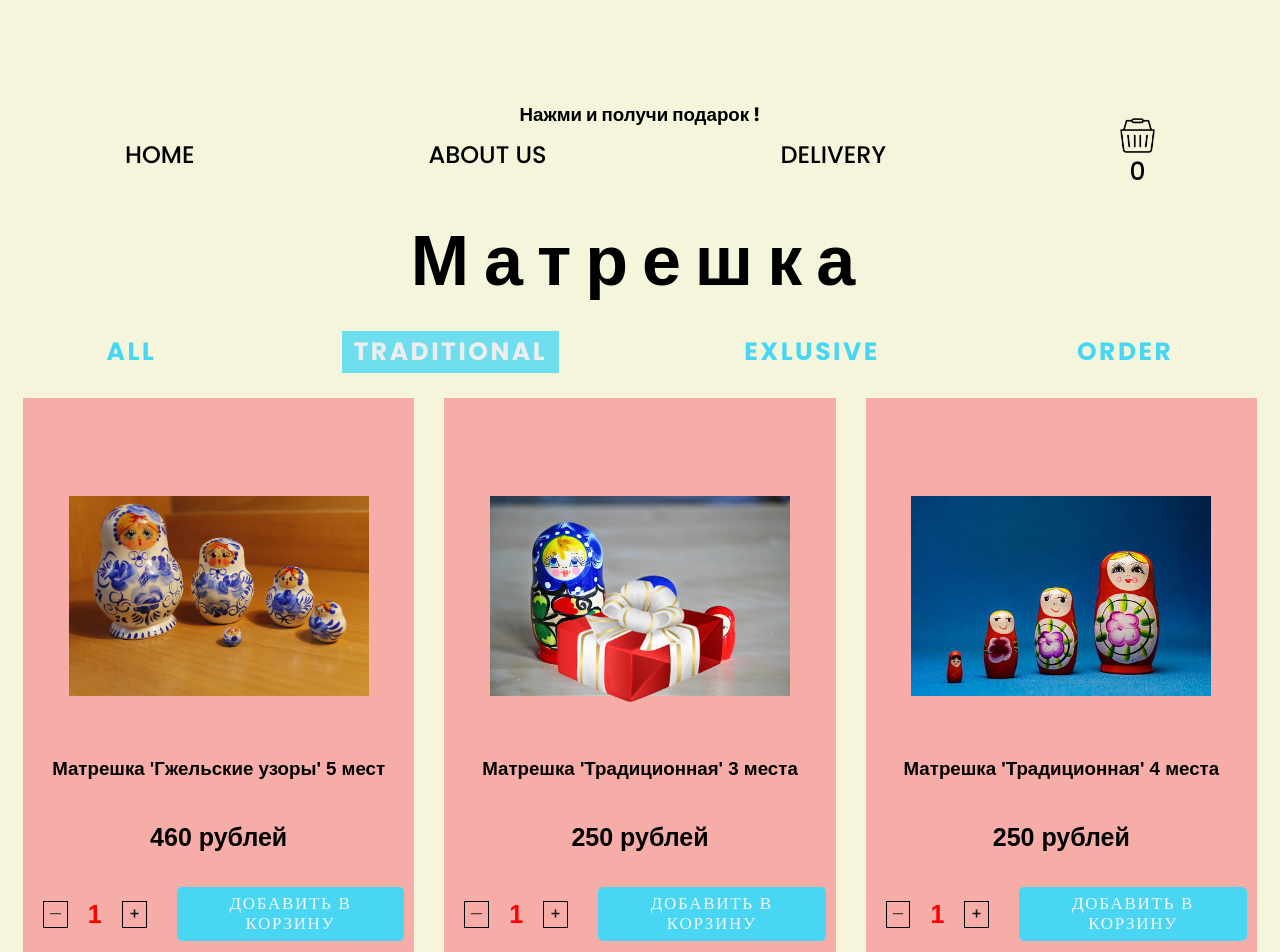
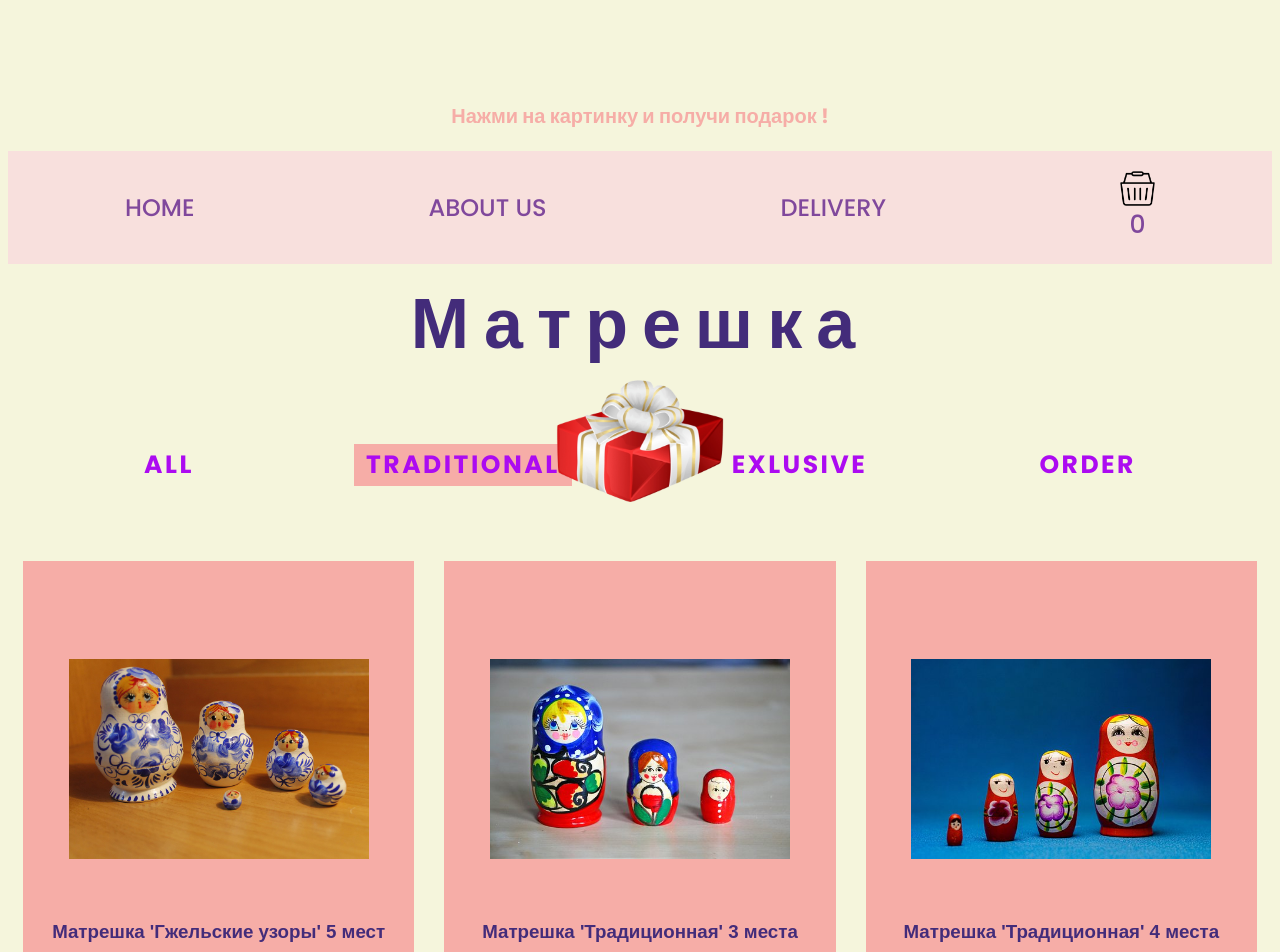
Before and after one commit to EndohAn/Online-shop, a React (Create React App) app: page / in a window 1280 px wide. Shown: the top 952 px of the page. Built offline with nearby package versions, Linux system fonts and the light colour scheme.

Commit message:
update css

```diff
--- a/src/App.css
+++ b/src/App.css
@@ -1,25 +1,30 @@
  .App {
   text-align: center;
 }
-
- /* nav{
-  background-color: aquamarine;
+body{
+  font-family: 'Poppins', sans-serif;
+  background-color: beige;
+}
+.nav-links {
   display: flex;
   justify-content: space-around;
   align-items: center;
-  padding: 15px;
-} */
+  background-color: #f8e0dd;
+}
+
+
 .link{
   padding: 10px 40px;
+  margin: 10px;
   text-decoration: none;
-  color: black;
+  color:#80489C;
   font-weight: 500;
   text-transform: uppercase;
   font-size: 24px;
 }
-body{
-  font-family: 'Poppins', sans-serif;
-  background-color: beige;
+.link:hover{
+  color:#ac0bf1  ;
+  font-weight: 700;
 }
 .product{
     display: grid;
@@ -55,6 +60,7 @@ body{
 .price-title{
   font-weight: 600;
   font-size: 25px;
+ color:  #3a1d7e ;
 }
 
 .quantity{
@@ -78,7 +84,7 @@ body{
   margin: 10px;
 }
 .span-quantity{
-  color: red;
+  color: #3a1d7e ;
   cursor: pointer;
   font-size: 25px;
   font-weight: 600;
@@ -94,11 +100,11 @@ body{
 * header */
 
 /* .present-box {
-  display: flex;
+  /* display: flex;
   background-color: rgb(35, 65, 232);
   justify-content: center;
-  align-items: center;
-} */
+  align-items: center; */
+*/
 .promo-box{
   display: flex;
   justify-content: center;
@@ -109,12 +115,12 @@ body{
   display: flex;
   flex-direction: column;
   align-items: center;
-  /* margin-left: 20px; */
-  height: 100px;
-  justify-content: space-around;
+  /* height: 100px;
+  justify-content: space-around; */
 }
 .present-text {
-  color:#000;
+  color:#f6ada7;
+  font-size: 20px;
 }
 
 
@@ -123,26 +129,6 @@ body{
   opacity:0;
 }
 
-.nav-links {
-  display: flex;
-  justify-content: space-around;
-  align-items: center;
-  /* border-bottom: 1px solid #eee; */
-  /* height: 10vh;
-  margin-right: 30px; */
-} */
-
- .link {
-  margin: 20px;
-  text-decoration: none;
-  color: black;
-  font-weight: 500;
-}
-
-
-.link:hover {
-  color: #fff;
-}
 
 .basket-box {
   display: flex;
@@ -172,7 +158,11 @@ h1 {
 
 .h1-default {
   text-decoration: none;
-  color: black;
+  color:#432C7A ;
+}
+h3{
+  color:#432C7A ;
+
 }
 
 
@@ -183,6 +173,8 @@ h1 {
 
 .basket-box-mobile {
   display: none;
+  color:#80489C;
+
 
 }
 
@@ -248,9 +240,9 @@ h1 {
 
     }
 
-
     .basket-box {
       display: none;
+      color:#80489C;
     }
 }
 
@@ -306,6 +298,7 @@ h1 {
 .box-categories{
   display: flex;
   justify-content: space-around;
+  margin: 50px ;
 }
 
 
@@ -314,7 +307,7 @@ h1 {
   cursor: pointer;
   padding: 2px 12px;
   margin: 10px 0;
-  color: rgb(71, 215, 244);
+  color:#ac0bf1 ;
   font-weight: 700;
   letter-spacing: 0.1em;
   text-transform: uppercase;
@@ -322,15 +315,13 @@ h1 {
 }
 
 .categoryButton:hover {
-  background-color: rgba(71, 215, 244, 0.771);
-  color: #eee;
-
+  background-color:  #f6ada7;
+  color: #fff;
 }
 
 
 .categoryButtonSelected {
-  background-color: rgba(71, 215, 244, 0.771);
-  color: #eee;
+  background-color:#f6ada7;
 }
 
 .filter-btn-mobile {
@@ -433,7 +424,7 @@ h1 {
   font-size: 25px;
 }  */
 .quantity-btn {
-  border: 1px solid #000;
+  border: 1px solid #3a1d7e  ;
   background-color: transparent;
   cursor: pointer;
   flex: 1;
@@ -445,7 +436,7 @@ h1 {
 
 .add-to-cart-btn {
   font-size: 17px;
-  background-color:rgba(71, 215, 244, 0.993);
+  background-color: #58497d ;
   border: none;
   color: whitesmoke;
   padding: 7px 15px;
@@ -464,6 +455,7 @@ h1 {
 
 .symbol-quantity-book {
   width: 0.8rem;
+  color: #3a1d7e  ;
 }
 
 
--- a/src/App.js
+++ b/src/App.js
@@ -48,7 +48,7 @@ function App() {
              <Link to ="/delivery" className='link link-mobile'> Delivery </Link>
                <Link to="/Cart" className='link link-mobile'>
                  <div className='basket-box'>
-                     <img src= {process.env.PUBLIC_URL + "small-img/basket.png"}  alt="a basket" width="35rem"/>
+                     <img  src= {process.env.PUBLIC_URL + "small-img/basket.png"}  alt="a basket" width="35rem"/>
                          <span className='link-number'>{totalQuantity} </span>
                 </div>
                </Link>
@@ -59,7 +59,7 @@ function App() {
 
   <Link to="/Cart" className='basket-link'>
     <div className='basket-box-mobile'>
-      <img src= {process.env.PUBLIC_URL + "small-img/basket.png"}  alt="a basket" width="23rem"/>
+      <img  src= {process.env.PUBLIC_URL + "small-img/basket.png"}  alt="a basket" width="23rem"/>
       <span className='link-number'>{totalQuantity} </span>
     </div>
   </Link>
--- a/src/Component/Cart/Cart.js
+++ b/src/Component/Cart/Cart.js
@@ -1,23 +1,86 @@
-// import CartItem from "./CartItem";
+
+
+
 // import { useSelector } from "react-redux";
 // import { getCartItems, getTotalPrice } from "../../Redux/cartSlice";
+// import CartItem from "./CartItem";
+// import { getTotalQuantity } from "../../Redux/cartSlice";
+// import { Link} from "react-router-dom";
+// import {  useState } from "react";
+// import swal from 'sweetalert';
+// // import Swal from 'sweetalert2';
 
 
-// const Cart =()=>{
-//     const cartItems=useSelector(getCartItems);
-//     const totalPrice=useSelector(getTotalPrice);
-//     return(<div>
-//                <img className="cartIcon" src="https://img.icons8.com/external-xnimrodx-lineal-color-xnimrodx/64/000000/external-shopping-cart-cyber-monday-xnimrodx-lineal-color-xnimrodx.png"/>
-//          {/* <img className="cartIcon" src="https://icons8.com/icon/67440/shopping-cart" alt="cartIcon"/>  */}
-//          <CartItem/>
-//          {/* {cartItems.map((cartItem,index)=><CartItem key={index} cartItem={cartItem}/>)}
-//          <h3>Total :${totalPrice}</h3> */}
 
-//         </div>)
+// const Cart = () => {
 
+//     const cartItems = useSelector( getCartItems );
+//     const totalPrice = useSelector ( getTotalPrice );
+//     const fixedTotalPrice = totalPrice.toFixed(2);
+//     const totalQuantity = useSelector ( getTotalQuantity );
+
+
+//     const [value, setValue] = useState("");
+//     const [discount,setDiscount]=useState(0);
+
+
+//     function changeValue(e) {
+//         setValue(e.target.value.toUpperCase());
+//     }
+
+//     function submitValue(e) {
+//         addPromo()
+//         e.preventDefault();
+//     }
+
+//     const addPromo = () => {
+//         if (value === "LUCK") {
+//             setDiscount(20)
+//         }
+//         else {swal("Ой!", "Промокод не правильный!", "Ошибка!");
+//             }
+//     }
+
+//     const totalWithDiscount = (totalPrice - totalPrice * (discount/100)).toFixed(2)
+
+
+//     return (
+//         <div className="cart-wrapper">
+
+//             <h2 className="subTitle">Корзина</h2>
+//             {cartItems.length === 0 ? (
+//                 <div className="empty-cart-box">
+//                     <h4 className="cart-title">Your basket lacks books now. <br/>Do you feel like adding some?</h4>
+//                     <button className="cart-btn"><Link to="/" className='cart-link'>Продолжить покупки</Link></button>
+//                 </div>
+//                  ) : (
+//              <div className="cart">
+
+//                 {cartItems.map (
+//                     (cartItem, index) => <CartItem key={index} cartItem={cartItem}/>
+//                 )}
+
+//                 <h3 className="total">Итого : $ {fixedTotalPrice}</h3>
+
+//                 <h3 className="total">Итого количество : { totalQuantity } </h3>
+//                 <form onSubmit={submitValue} className="promo-box">
+//                     <input className="promo-input"  placeholder="Введите промокод..." value={value} onChange={ changeValue} />
+//                     <input className="promo-btn"  type="submit" value="Add"/>
+//                     <h3 className="total">Итого: $ {totalWithDiscount}</h3>
+//                 </form>
+
+//             </div>
+//             )}
+
+
+
+//         </div>
+//     )
 // }
+
+
+
 // export default Cart;
-
 
 
 
@@ -28,8 +91,6 @@ import { getTotalQuantity } from "../../Redux/cartSlice";
 import { Link} from "react-router-dom";
 import {  useState } from "react";
 import swal from 'sweetalert';
-// import Swal from 'sweetalert2';
-
 
 
 const Cart = () => {
@@ -57,7 +118,7 @@ const Cart = () => {
         if (value === "LUCK") {
             setDiscount(20)
         }
-        else {swal("Ой!", "Промокод не правильный!", "Ошибка!");
+        else {swal("Oh no!", "This promocode does not exist!", "error");
             }
     }
 
@@ -67,26 +128,28 @@ const Cart = () => {
     return (
         <div className="cart-wrapper">
 
-            <h2 className="subTitle">Корзина</h2>
+            <h2 className="subTitle">Your Basket</h2>
             {cartItems.length === 0 ? (
                 <div className="empty-cart-box">
                     <h4 className="cart-title">Your basket lacks books now. <br/>Do you feel like adding some?</h4>
-                    <button className="cart-btn"><Link to="/" className='cart-link'>Продолжить покупки</Link></button>
+                    <button className="cart-btn"><Link to="/" className='cart-link'>SHOP NOW</Link></button>
                 </div>
-                 ) : (
+
+            ) : (
              <div className="cart">
 
                 {cartItems.map (
                     (cartItem, index) => <CartItem key={index} cartItem={cartItem}/>
                 )}
 
-                <h3 className="total">Итого : $ {fixedTotalPrice}</h3>
-
-                <h3 className="total">Итого количество : { totalQuantity } </h3>
+                <h3 className="total">Subtotal: $ {fixedTotalPrice}</h3>
+            {/* <h3>Total number: { getTotalQuantity().totalQuantity }</h3>  */}
+                <h3 className="total">Total number of items: { totalQuantity } </h3>
                 <form onSubmit={submitValue} className="promo-box">
-                    <input className="promo-input"  placeholder="Введите промокод..." value={value} onChange={ changeValue} />
+                    <input className="promo-input"  placeholder="Type your promo code..." value={value} onChange={ changeValue} />
                     <input className="promo-btn"  type="submit" value="Add"/>
-                    <h3 className="total">Итого: $ {totalWithDiscount}</h3>
+                    {/* <button className="promo-btn" onClick={addPromo}>Add</button> */}
+                    <h3 className="total">Total: $ {totalWithDiscount}</h3>
                 </form>
 
             </div>
--- a/src/Component/Promo/Promo.js
+++ b/src/Component/Promo/Promo.js
@@ -13,12 +13,12 @@ const Promo = () => {
     useLayoutEffect( () => {
         let ctx = gsap.context( () => {
             gsap.from(".present-text", {scale: 1.5})
-            gsap.to(".present", {delay: 0.5,rotation: 360, y:600, duration: 2, opacity: 1, scale: 2, ease: "bounce"})
+            gsap.to(".present", {delay: 0.5,rotation: 360, y:400, duration: 2, opacity: 1, scale: 2, ease: "bounce"})
         }, app);
 
         const onMove = () => {
         gsap.to(".present", {delay: 6, duration: 1, opacity: 0, display: "none"})
-        gsap.to(".present-text", {delay: 5, duration: 0.5, text: 'Не упусти удачу!', ease: "power2"})
+        gsap.to(".present-text", {delay: 4, duration: 0.3, text: 'Удачных покупок!', ease: "power2"})
         };
         window.addEventListener("pointermove", onMove);
 
@@ -43,7 +43,7 @@ const Promo = () => {
 
         <div ref={app} className='present-box box-present'>
             <img className="present" onClick={ promocode } src= {process.env.PUBLIC_URL + "small-img/present.png"}  alt="a gift" />
-            <h3 className='present-text'>Нажми и получи подарок !</h3>
+            <h3 className='present-text'>Нажми на картинку и получи подарок !</h3>
         </div>
 
     )
```
Also changed, not shown: src/Component/Cart/CartItem.js (+0 -23 lines), src/Redux/cartSlice.js (+7 -7 lines). Lines whose indentation alone changed are shown as unchanged.
